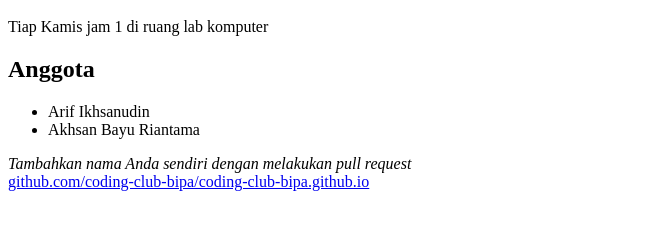
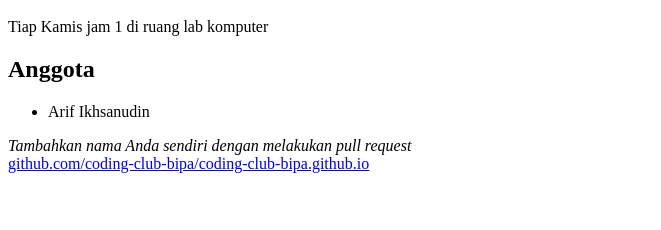
Before and after one commit to coding-club-bipa/coding-club-bipa.github.io, a plain HTML site: page index.html in a window 1280 px wide. Shown: the part 48-278 px from the top of the page, without its empty margins (0-661 px from the left). Drawn offline with Linux system fonts and the light colour scheme.

Commit message:
menghapus nama akhsan bayu riantama

```diff
--- a/index.html
+++ b/index.html
@@ -8,7 +8,6 @@
     <h2>Anggota</h2>
     <ul>
       <li>Arif Ikhsanudin</li>
-      <li>Akhsan Bayu Riantama</li>
     </ul>
     <i>Tambahkan nama Anda sendiri dengan melakukan pull request</i>
     <br />
```
